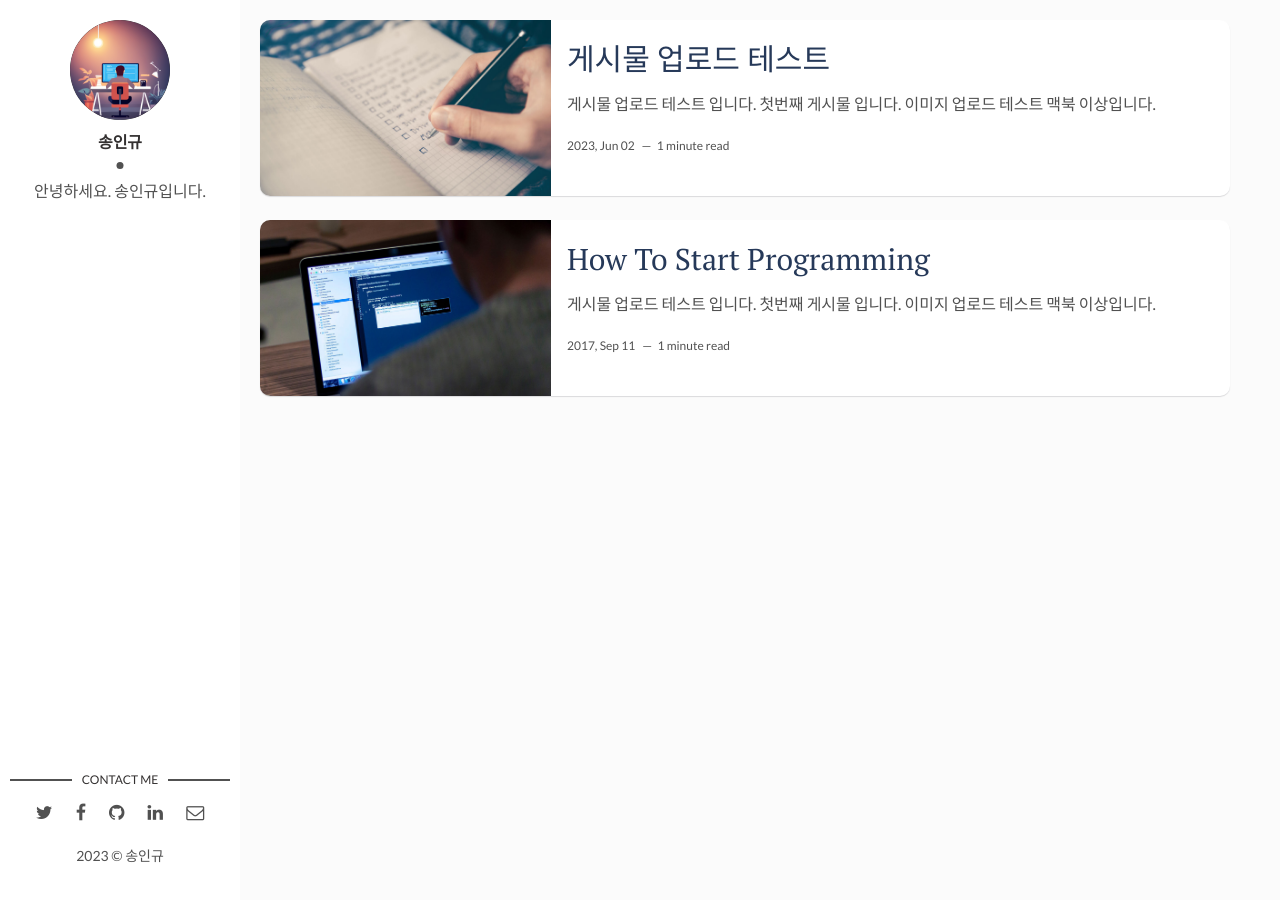
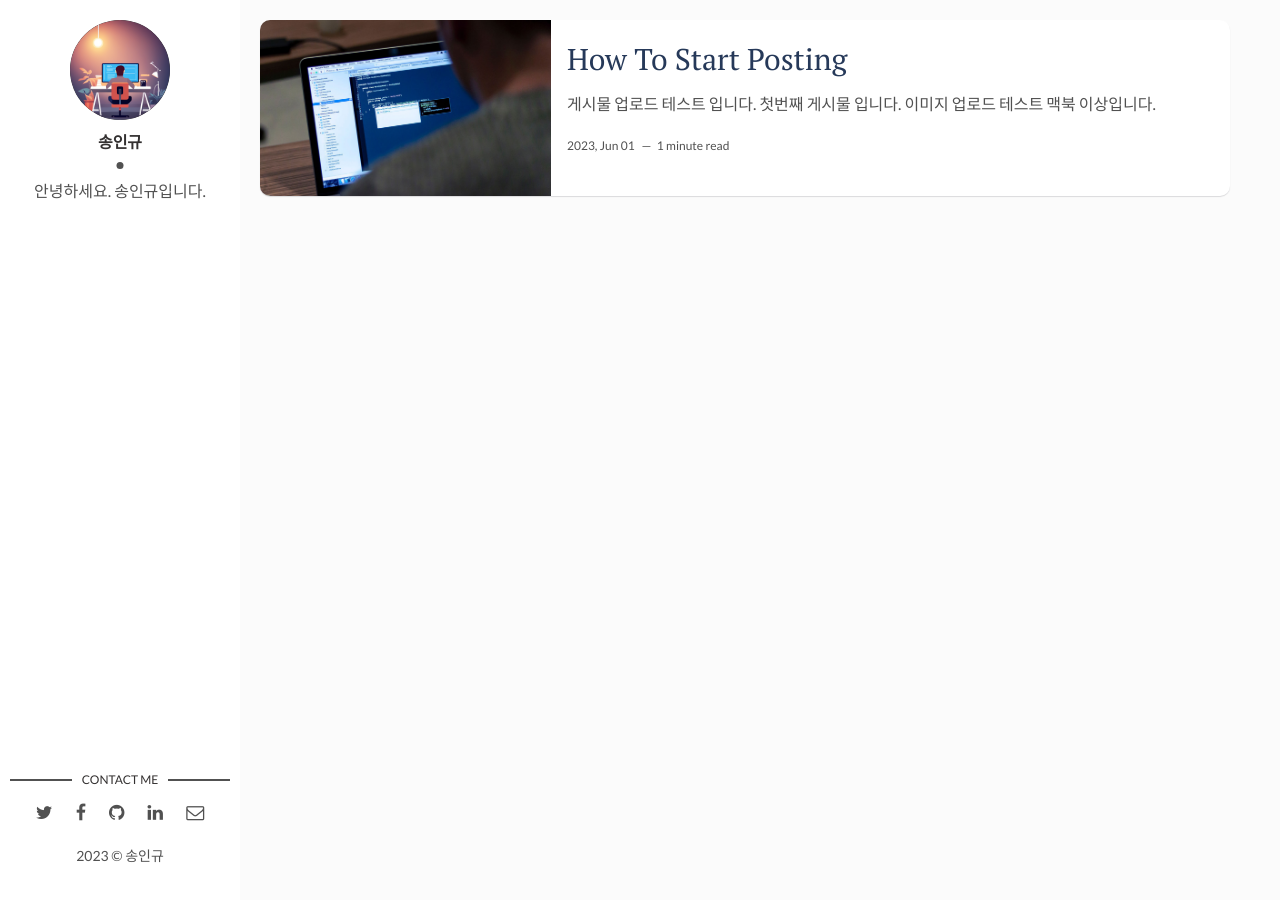
Before and after one commit to IngyuSong/ingyusong.github.io, a Jekyll site: the page built from index.html, in a window 1280 px wide. Built offline with Jekyll 4.4.1, drawn with Linux system fonts in a browser that asks for light colours; the list of posts is cut into pages by our own code.

```diff
--- a/_posts/2017-09-12-how-to-start-programming.markdown
+++ /dev/null
@@ -1,18 +0,0 @@
----
-layout: post
-title: How To Start Programming
-date: 2017-09-12 00:00:00 +0300
-description: You’ll find this post in your `_posts` directory. Go ahead and edit it and re-build the site to see your changes. # Add post description (optional)
-img: how-to-start.jpg # Add image post (optional)
-tags: [Programming, Learn] # add tag
-comments: true
----
-# 게시물 업로드 테스트 입니다.
-* 첫번째 게시물 입니다.
-
-### 이미지 업로드 테스트
-> 맥북
-
-![Macbook]({{site.baseurl}}/assets/img/workflow.jpg)
-
-이상입니다.
--- a/_posts/2023-06-03-게시물-업로드-테스트.markdown
+++ b/_posts/2023-06-02-how-to-start-posting.markdown
@@ -1,14 +1,12 @@
 ---
 layout: post
-title: 게시물 업로드 테스트
-date: 2023-06-03 00:51:20 +0300
+title: How To Start Posting
+date: 2023-06-02 00:00:00 +0300
 description: You’ll find this post in your `_posts` directory. Go ahead and edit it and re-build the site to see your changes. # Add post description (optional)
-img: software.jpg # Add image post (optional)
-fig-caption: # Add figcaption (optional)
-tags: [GitHub, Blog, Post, Test]
+img: how-to-start.jpg # Add image post (optional)
+tags: [Programming, Learn] # add tag
 comments: true
 ---
-
 # 게시물 업로드 테스트 입니다.
 * 첫번째 게시물 입니다.
 
```
